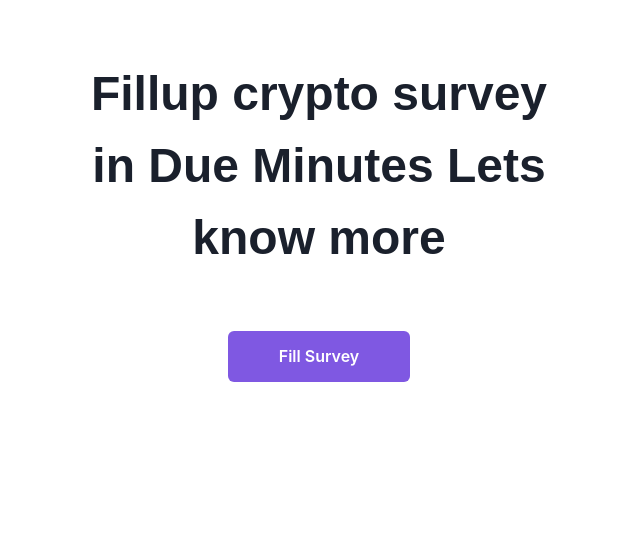
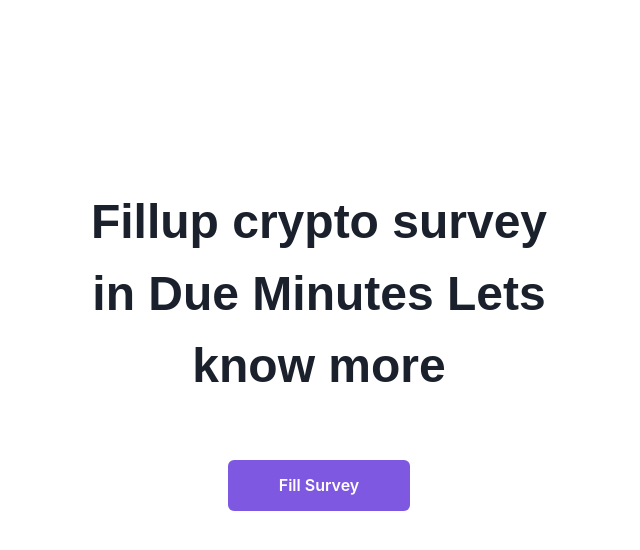
Before and after one commit to yhoungdev/Blockchain-survey, a React (Vite) app: page / in a window 1280 px wide. Shown: the top 550 px of the page, without its empty margins (321-961 px from the left). Built offline with nearby package versions, Linux system fonts and the light colour scheme; a web font is replaced by a local one.

Commit message:
feat: added routes

```diff
--- a/src/index.css
+++ b/src/index.css
@@ -1,5 +1,5 @@
 :root {
-    --primary-font : 'General Sans', sans-serif;
+    --primary-font : 'Clash Display', sans-serif;
 }
 
 .font {
--- a/src/pages/Form.tsx
+++ b/src/pages/Form.tsx
@@ -39,7 +39,7 @@ export const Form =() => {
                 </Box>
                          {/* // eslint-disable-next-line @typescript-eslint/ban-ts-comment
             // @ts-ignore */}
-                <Buttons onClick={navigate('/description')}>Next Step</Buttons>
+                <Buttons bg={'#7f58e2'} color={'#fff'} onClick={navigate('/description')}>Next Step</Buttons>
                 </Box>
 
             </StepContainer>
--- a/src/pages/Homepage.tsx
+++ b/src/pages/Homepage.tsx
@@ -12,8 +12,9 @@ const Homepage =() => {
               {/* // eslint-disable-next-line @typescript-eslint/ban-ts-comment
                // @ts-ignore */}
                 <Container maxW={['100%' , '50%']}>
-                    <Box>
-                        <Text textAlign={'center'} className={'font'} fontWeight={'bold'} fontSize={'3em'} p={'1.2em'}>
+                    <Box display={'flex'} flexDir={'column'} h={'80vh'} alignContent={'center'} justifyContent={'center'}>
+                        <Text textAlign={'center'} className={'font'} fontWeight={'black'}
+                        fontSize={['1.8em','3em']} p={'1.2em'} >
                             Fillup crypto survey in Due Minutes Lets know more
                         </Text>
 
--- a/src/pages/NotFound.tsx
+++ b/src/pages/NotFound.tsx
@@ -14,7 +14,7 @@ const NotFound =() => {
            <Text my={'1em'} textAlign={'center'}> The page is not Found </Text>
 
            <Button w={'10%'} _hover={{bg: '#000'}} bg={'#7f58e2'}
-            onClick={ e => history.back(    )}
+            onClick={ e => history.back()} px={'4em'}
            color={'#fff'} py={'1.6em'} mx={'auto'}> Reload </Button>
                 {/* // eslint-disable-next-line @typescript-eslint/ban-ts-comment
                // @ts-ignore */}
```
